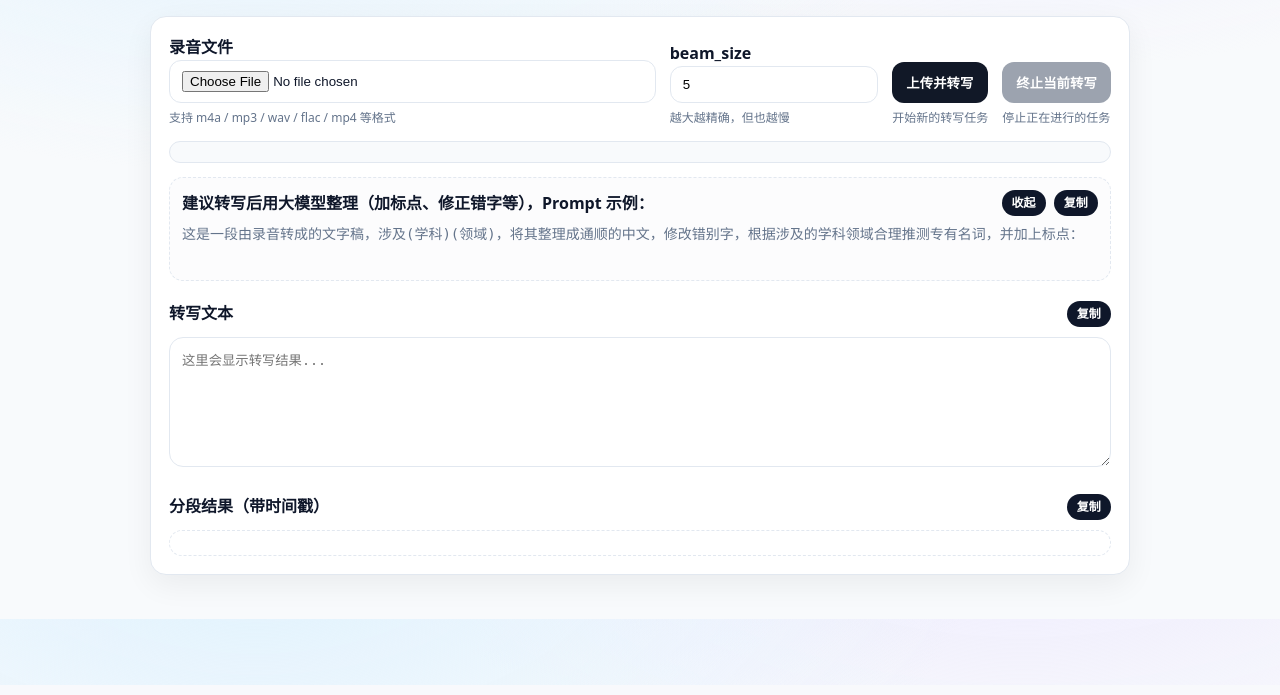
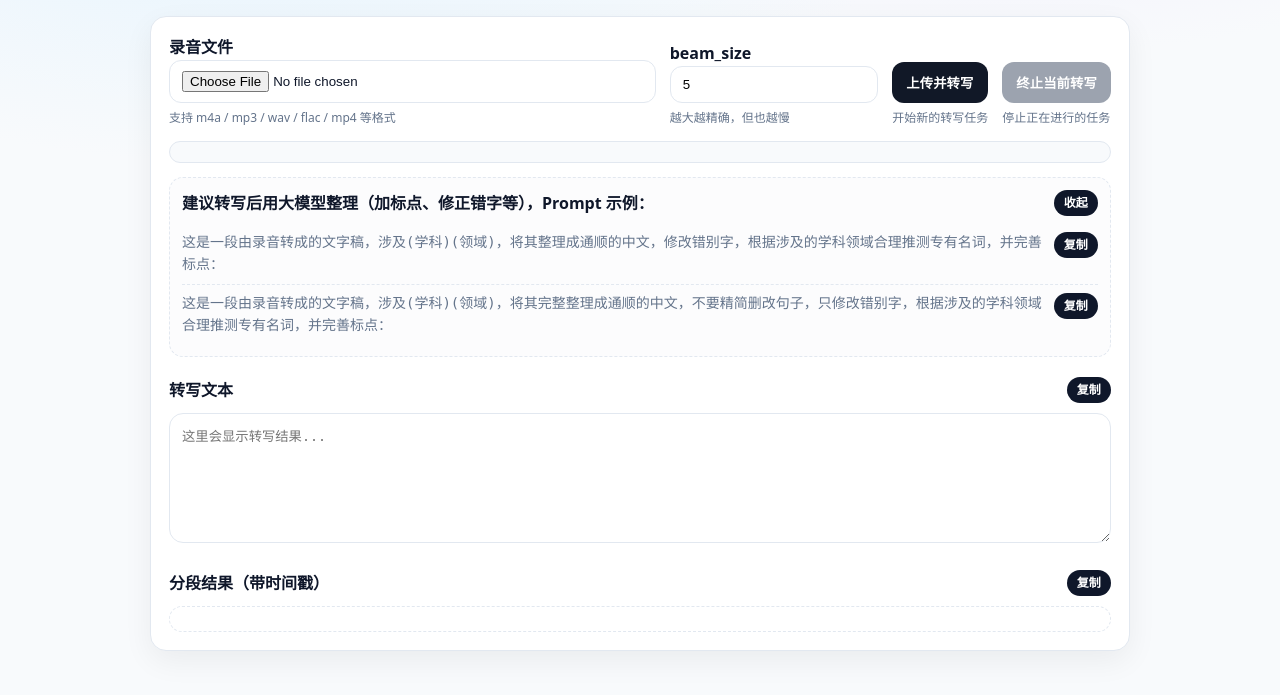
Before and after one commit to AuYang261/audio2text, a FastAPI app: template templates/index.html in a window 1280 px wide. Shown: the part 115-810 px from the top of the page. Run offline with FastAPI, Linux system fonts and the light colour scheme; the template is opened without the code that fills it, so the values that code supplies are empty; parts of the project's set-up code (start-up, migrations or seed data) failed here and were passed over.

Commit message:
update index.html

```diff
--- a/templates/index.html
+++ b/templates/index.html
@@ -259,6 +259,26 @@
             flex: 0 0 auto;
         }
 
+        .promptItem {
+            display: flex;
+            align-items: flex-start;
+            justify-content: space-between;
+            gap: 12px;
+            padding: 8px 0;
+        }
+
+        .promptItem + .promptItem {
+            border-top: 1px dashed var(--border);
+        }
+
+        .promptText {
+            margin: 0;
+            flex: 1;
+            white-space: pre-wrap;
+            word-break: break-word;
+            line-height: 1.55;
+        }
+
         .promptToggle {
             padding: 6px 10px;
             border-radius: 10px;
@@ -339,12 +359,20 @@
                     <p style="margin: 0; font-weight: 600; flex: 1;">建议转写后用大模型整理（加标点、修正错字等），Prompt 示例：</p>
                     <div class="promptActions">
                         <button id="promptToggle" type="button" class="secondary promptToggle">收起</button>
-                        <button id="copyPrompt" type="button" class="secondary copyBtn">复制</button>
-                        </div>
+                    </div>
                 </div>
-                <pre id="promptBody" class="muted">
-这是一段由录音转成的文字稿，涉及(学科)(领域)，将其整理成通顺的中文，修改错别字，根据涉及的学科领域合理推测专有名词，并加上标点：
-                </pre>
+                <div id="promptBody" class="muted">
+                    <div class="promptItem">
+                        <pre id="promptBody1"
+                            class="promptText">这是一段由录音转成的文字稿，涉及(学科)(领域)，将其整理成通顺的中文，修改错别字，根据涉及的学科领域合理推测专有名词，并完善标点：</pre>
+                        <button id="copyPrompt1" type="button" class="secondary copyBtn">复制</button>
+                    </div>
+                    <div class="promptItem">
+                        <pre id="promptBody2"
+                            class="promptText">这是一段由录音转成的文字稿，涉及(学科)(领域)，将其完整整理成通顺的中文，不要精简删改句子，只修改错别字，根据涉及的学科领域合理推测专有名词，并完善标点：</pre>
+                        <button id="copyPrompt2" type="button" class="secondary copyBtn">复制</button>
+                    </div>
+                </div>
             </div>
 
             <div class="sectionHead">
@@ -414,9 +442,43 @@
                                         });
                                     }
 
-                                    bindCopy('copyPrompt', () => $('promptBody')?.textContent);
+                                        bindCopy('copyPrompt1', () => $('promptBody1')?.textContent);
+                                        bindCopy('copyPrompt2', () => $('promptBody2')?.textContent);
                                     bindCopy('copyText', () => $('text')?.value);
                                     bindCopy('copySegments', () => $('segments')?.textContent);
+
+
+    function uploadWithProgress(url, formData, onProgress) {
+        return new Promise((resolve, reject) => {
+            const xhr = new XMLHttpRequest();
+            xhr.open('POST', url, true);
+            xhr.responseType = 'json';
+
+            xhr.upload.onprogress = (evt) => {
+                if (!evt.lengthComputable) return;
+                const pct = Math.round((evt.loaded / evt.total) * 100);
+                onProgress?.(pct);
+            };
+
+            xhr.onload = () => {
+                // Handle auth redirect/401
+                if (xhr.status === 401) {
+                    reject({ kind: 'auth', status: 401 });
+                    return;
+                }
+                const data = xhr.response || {};
+                if (xhr.status >= 200 && xhr.status < 300) {
+                    resolve({ status: xhr.status, data });
+                    return;
+                }
+                reject({ kind: 'http', status: xhr.status, data });
+            };
+
+            xhr.onerror = () => reject({ kind: 'network' });
+            xhr.onabort = () => reject({ kind: 'abort' });
+            xhr.send(formData);
+        });
+    }
 
         // Prompt 示例默认在转写前就展示；允许用户手动收起/展开。
         (function initPromptCard() {
@@ -586,20 +648,13 @@
             $('btn').disabled = true;
             setBusy(true, '');
             $('status').textContent = '上传中…';
-            setProgress(1, '上传中…');
+            setProgress(0, '上传中… 0%');
 
             try {
                 // 1) Create async task
-                const resp = await fetch(`${BASE_PATH}/api/transcribe_async`, { method: 'POST', body: fd });
-                const data = await resp.json();
-                if (resp.status === 401) {
-                    location.href = `${BASE_PATH}/login`;
-                    return;
-                }
-                if (!resp.ok) {
-                    $('error').textContent = data.error || ('请求失败，HTTP ' + resp.status);
-                    return;
-                }
+                const { data } = await uploadWithProgress(`${BASE_PATH}/api/transcribe_async`, fd, (pct) => {
+                    setProgress(Math.min(99, pct), `上传中… ${pct}%（即使使显示100%也请稍等）`);
+                });
 
                 const taskId = data.task_id;
                 if (!taskId) {
@@ -607,13 +662,25 @@
                     return;
                 }
 
+                // Ensure upload reaches 100% before switching to transcribe progress
+                setProgress(100, '上传完成，准备转写…');
+
                 // Save for refresh restore
                 localStorage.setItem('whisper_last_task', taskId);
 
                 // 2) Poll progress
                 await pollTask(taskId);
             } catch (e) {
-                $('error').textContent = String(e);
+                if (e && e.kind === 'auth') {
+                    location.href = `${BASE_PATH}/login`;
+                    return;
+                }
+                if (e && e.kind === 'http') {
+                    const msg = (e.data && (e.data.error || e.data.detail)) || ('请求失败，HTTP ' + e.status);
+                    $('error').textContent = msg;
+                    return;
+                }
+                $('error').textContent = '上传失败：' + String(e?.kind || e);
             } finally {
                 // pollTask will re-enable when done/error; but ensure not stuck if upload failed early
                 if ($('cancel').dataset.taskId === '') {
```
Also changed, not shown: README.md.
